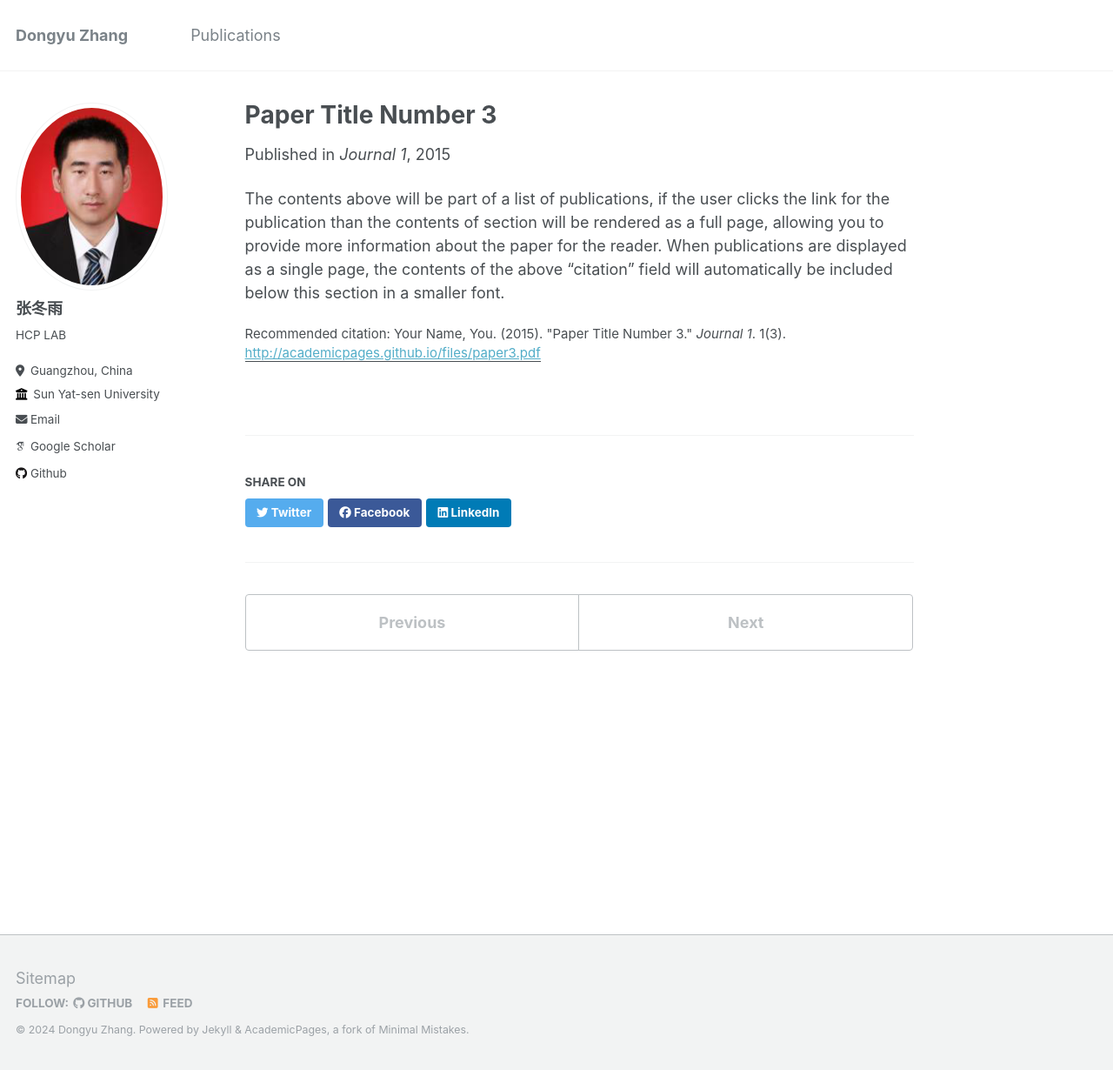
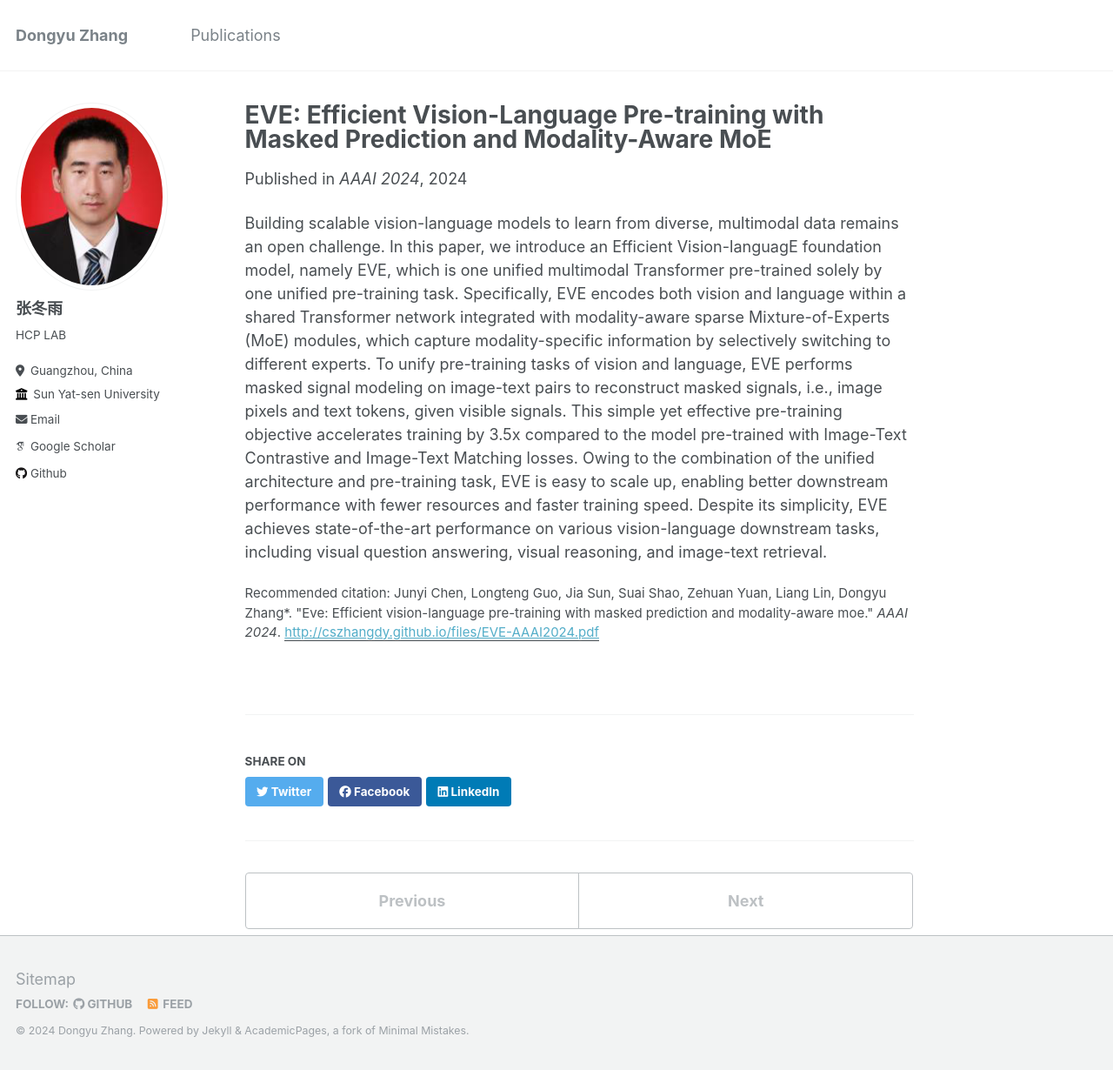
Before and after one commit to cszhangdy/cszhangdy.github.io, a Jekyll site: the page built from _publications/2015-10-01-paper-title-number-3.md, in a window 1280 px wide and 1230 px high. Shown: the whole window at 87% size. Built offline with Jekyll 4.4.1, drawn with Linux system fonts in a browser that asks for light colours; some web fonts are replaced.

Commit message:
Update 2015-10-01-paper-title-number-3.md

```diff
--- a/_publications/2015-10-01-paper-title-number-3.md
+++ b/_publications/2015-10-01-paper-title-number-3.md
@@ -1,12 +1,11 @@
 ---
-title: "Paper Title Number 3"
+title: "EVE: Efficient Vision-Language Pre-training with Masked Prediction and Modality-Aware MoE"
 collection: publications
 permalink: /publication/2015-10-01-paper-title-number-3
 excerpt: 'This paper is about the number 3. The number 4 is left for future work.'
-date: 2015-10-01
-venue: 'Journal 1'
-paperurl: 'http://academicpages.github.io/files/paper3.pdf'
-citation: 'Your Name, You. (2015). &quot;Paper Title Number 3.&quot; <i>Journal 1</i>. 1(3).'
+date: 2024-01-01
+venue: 'AAAI 2024'
+paperurl: 'http://cszhangdy.github.io/files/EVE-AAAI2024.pdf'
+citation: 'Junyi Chen,  Longteng Guo, Jia Sun,  Suai Shao,  Zehuan Yuan,  Liang Lin,  Dongyu Zhang*. &quot;Eve: Efficient vision-language pre-training with masked prediction and modality-aware moe.&quot; <i>AAAI 2024</i>.'
 ---
-
-The contents above will be part of a list of publications, if the user clicks the link for the publication than the contents of section will be rendered as a full page, allowing you to provide more information about the paper for the reader. When publications are displayed as a single page, the contents of the above "citation" field will automatically be included below this section in a smaller font.
+Building scalable vision-language models to learn from diverse, multimodal data remains an open challenge. In this paper, we introduce an Efficient Vision-languagE foundation model, namely EVE, which is one unified multimodal Transformer pre-trained solely by one unified pre-training task. Specifically, EVE encodes both vision and language within a shared Transformer network integrated with modality-aware sparse Mixture-of-Experts (MoE) modules, which capture modality-specific information by selectively switching to different experts. To unify pre-training tasks of vision and language, EVE performs masked signal modeling on image-text pairs to reconstruct masked signals, i.e., image pixels and text tokens, given visible signals. This simple yet effective pre-training objective accelerates training by 3.5x compared to the model pre-trained with Image-Text Contrastive and Image-Text Matching losses. Owing to the combination of the unified architecture and pre-training task, EVE is easy to scale up, enabling better downstream performance with fewer resources and faster training speed. Despite its simplicity, EVE achieves state-of-the-art performance on various vision-language downstream tasks, including visual question answering, visual reasoning, and image-text retrieval.
```
